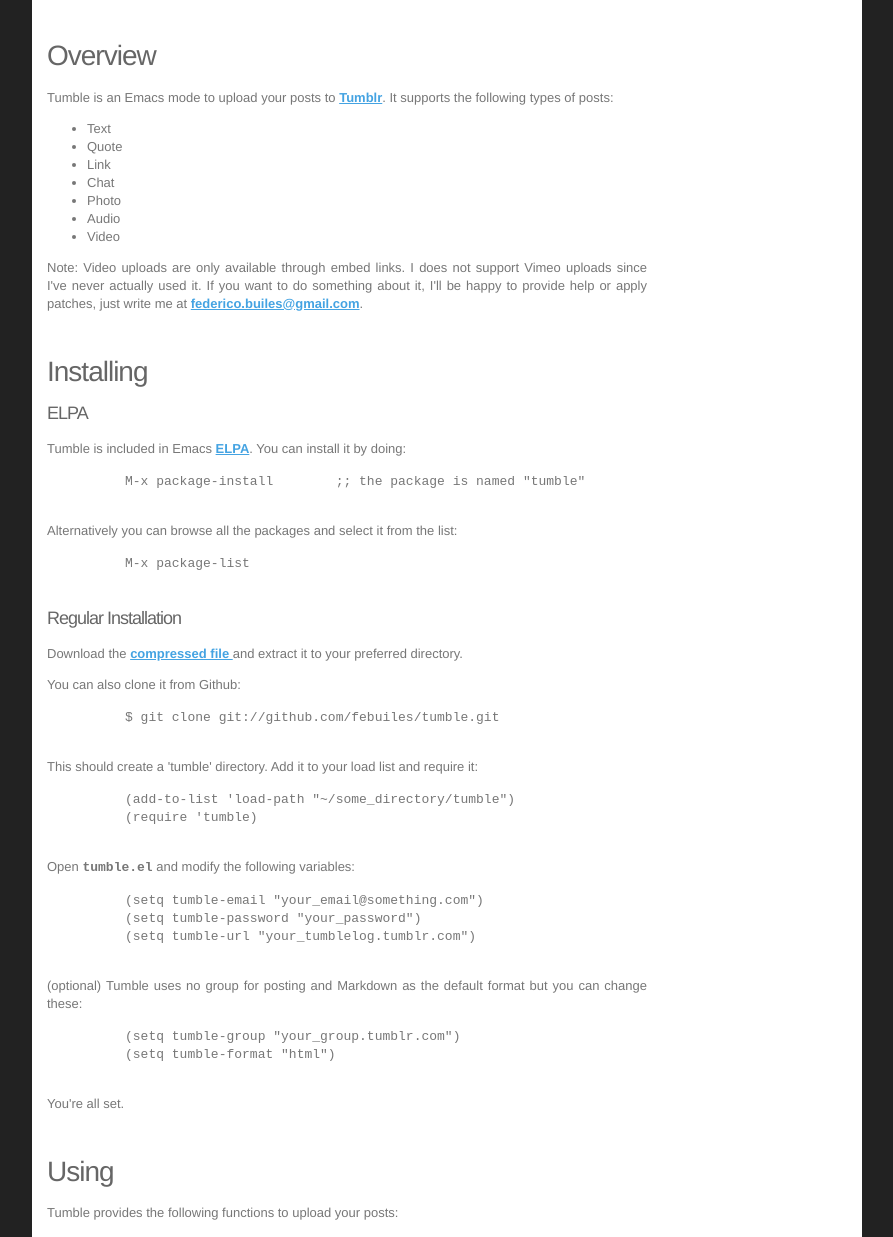
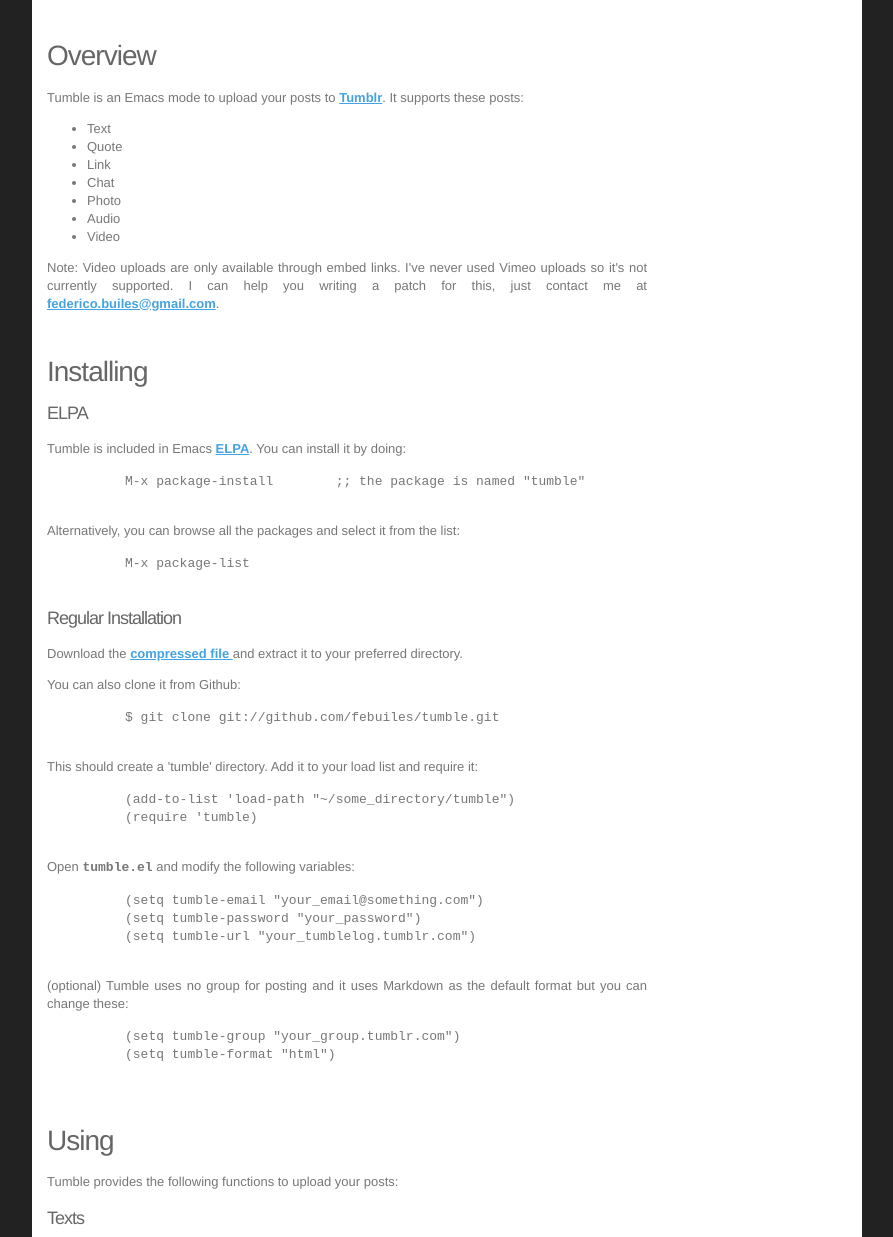
Before and after one commit to febuiles/tumble, a plain HTML site: page index.html in a window 1280 px wide. Shown: the part 286-1523 px from the top of the page, without its empty margins (26-919 px from the left). Drawn offline with Linux system fonts and the light colour scheme.

Commit message:
Rewording index.html

```diff
--- a/index.html
+++ b/index.html
@@ -129,8 +129,8 @@
       <a name="overview"></a>
         <h2>Overview</h2>
 
-      <p>Tumble is an Emacs mode to upload your posts to <a href="http://tumblr.com">Tumblr</a>. It supports the
-        following types of posts:</p>
+      <p>Tumble is an Emacs mode to upload your posts
+      to <a href="http://tumblr.com">Tumblr</a>. It supports these posts:</p>
       <ul>
         <li>Text</li>
         <li>Quote</li>
@@ -141,10 +141,9 @@
         <li>Video</li>
       </ul>
       <p>
-        Note: Video uploads are only available through embed links. I does not
-        support Vimeo uploads since I've never actually used it.
-        If you want to do something about it, I'll be happy to provide
-        help or apply patches, just write me at <a href="mailto:federico.builes@gmail.com">federico.builes@gmail.com</a>.
+        Note: Video uploads are only available through embed links. I've
+        never used Vimeo uploads so it's not currently supported.
+        I can help you writing a patch for this, just contact me at <a href="mailto:federico.builes@gmail.com">federico.builes@gmail.com</a>.
       </p>
 
       <a name="installing"></a>
@@ -159,7 +158,7 @@
           M-x package-install        ;; the package is named "tumble"
         </pre>
 
-        <p>Alternatively you can browse all the packages and select it from the
+        <p>Alternatively, you can browse all the packages and select it from the
         list: </p>
         <pre id="cl_2">
           M-x package-list
@@ -193,14 +192,12 @@
           (setq tumble-url "your_tumblelog.tumblr.com")
         </pre>
 
-<p>(optional) Tumble uses no group for posting and Markdown as the default
+<p>(optional) Tumble uses no group for posting and it uses Markdown as the default
         format but you can change these:</p>
         <pre id="cl_5">
           (setq tumble-group "your_group.tumblr.com")
           (setq tumble-format "html")
         </pre>
-
-        <p>You're all set.</p>
 
       <a name="using"></a>
         <h2>Using</h2>
```
